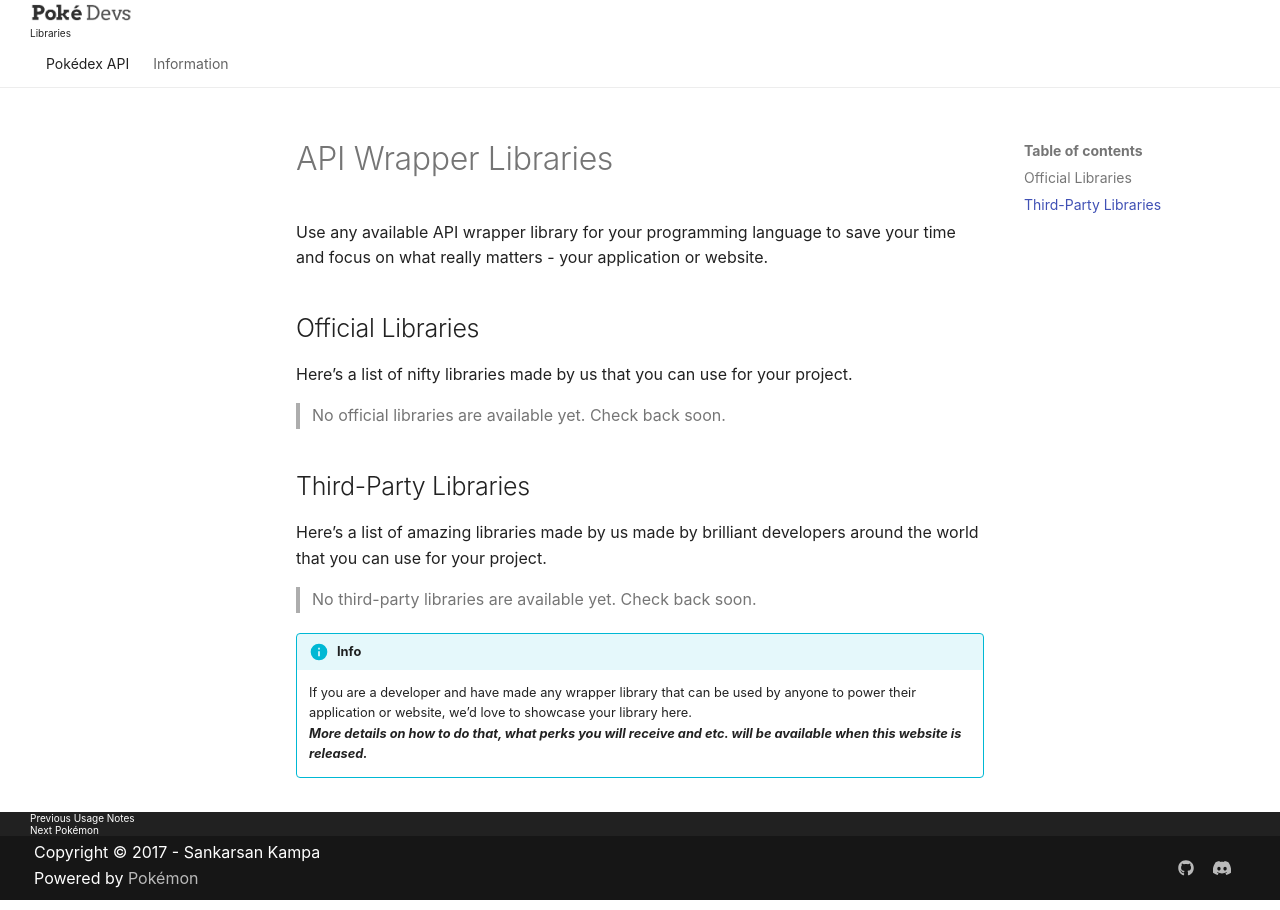
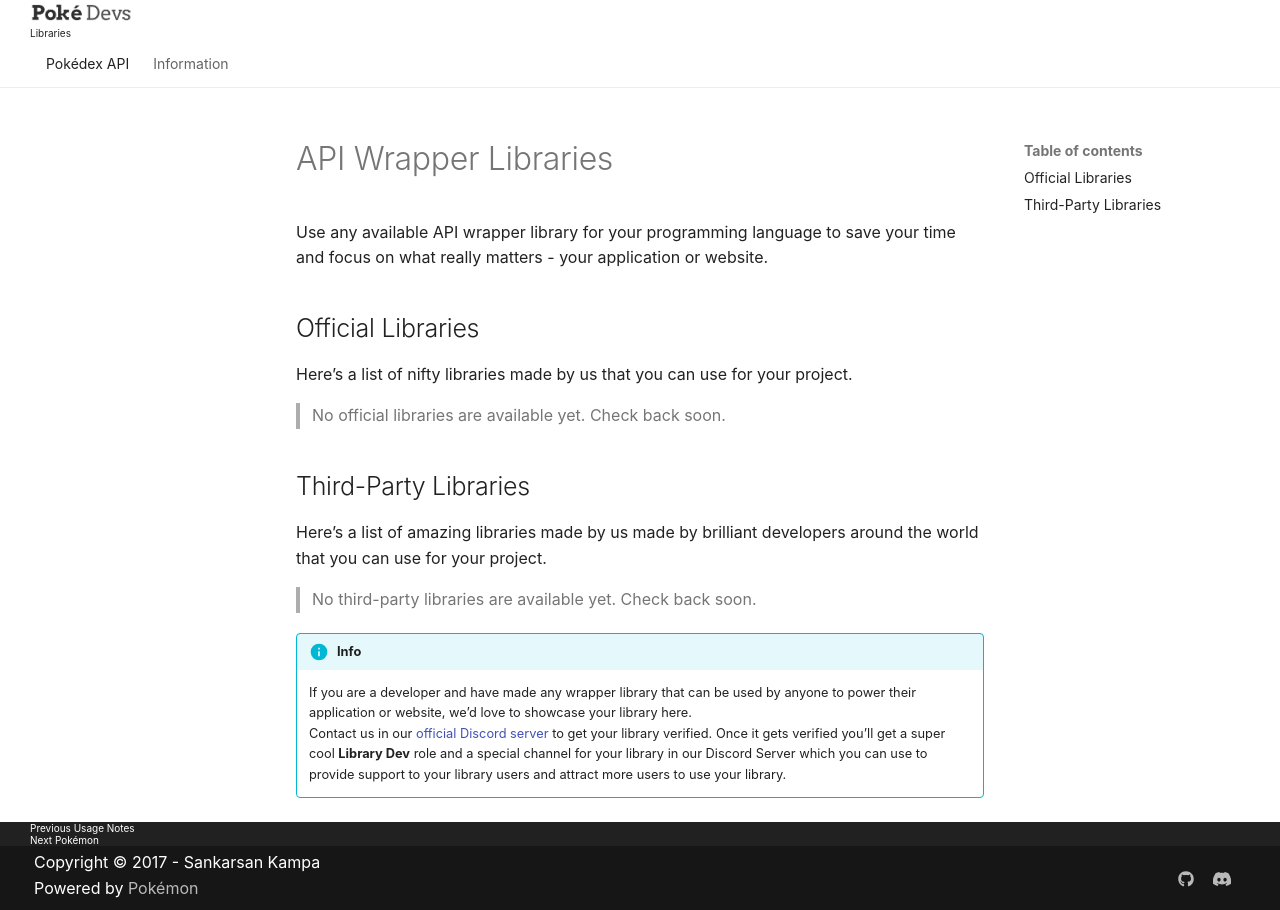
Before and after one commit to PokeDevs/pokedevs-website, an MkDocs documentation site: the page built from docs/libraries.md, in a window 1280 px wide. Built offline with MkDocs 1.6.1 and Material for MkDocs 9.7.7, drawn with Linux system fonts in a browser that asks for light colours; some web fonts are replaced; old or Windows-style settings are respelled for this version of MkDocs.

Commit message:
Updated libraries page

```diff
--- a/docs/libraries.md
+++ b/docs/libraries.md
@@ -20,5 +20,8 @@ around the world that you can use for your project.
     If you are a developer and have made any wrapper library that can be used by
     anyone to power their application or website, we'd love to showcase your
     library here.
-    ***More details on how to do that, what perks you will receive and etc. will
-    be available when this website is released.***
+    Contact us in our [official Discord server](https://discord.gg/7P4H3TY) to
+    get your library verified. Once it gets verified you'll get a super
+    cool **Library Dev** role and a special channel for your library in our
+    Discord Server which you can use to provide support to your library users
+    and attract more users to use your library.
```
